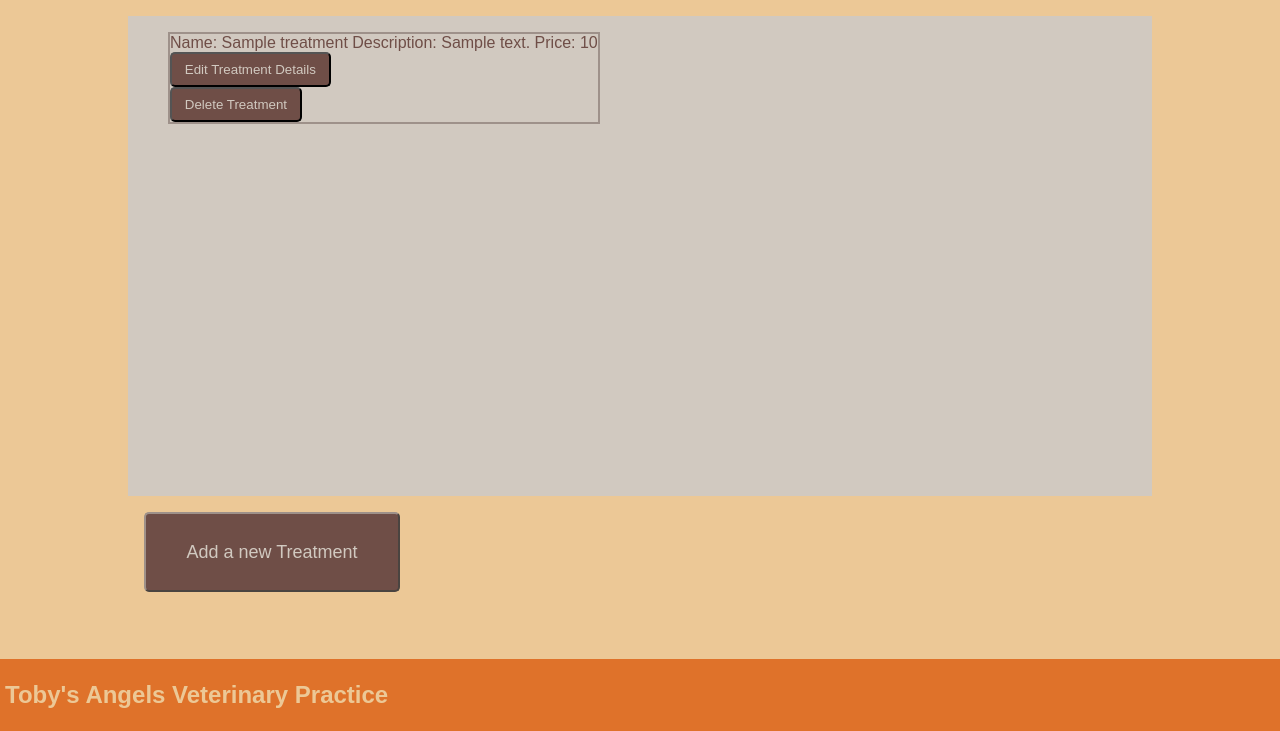
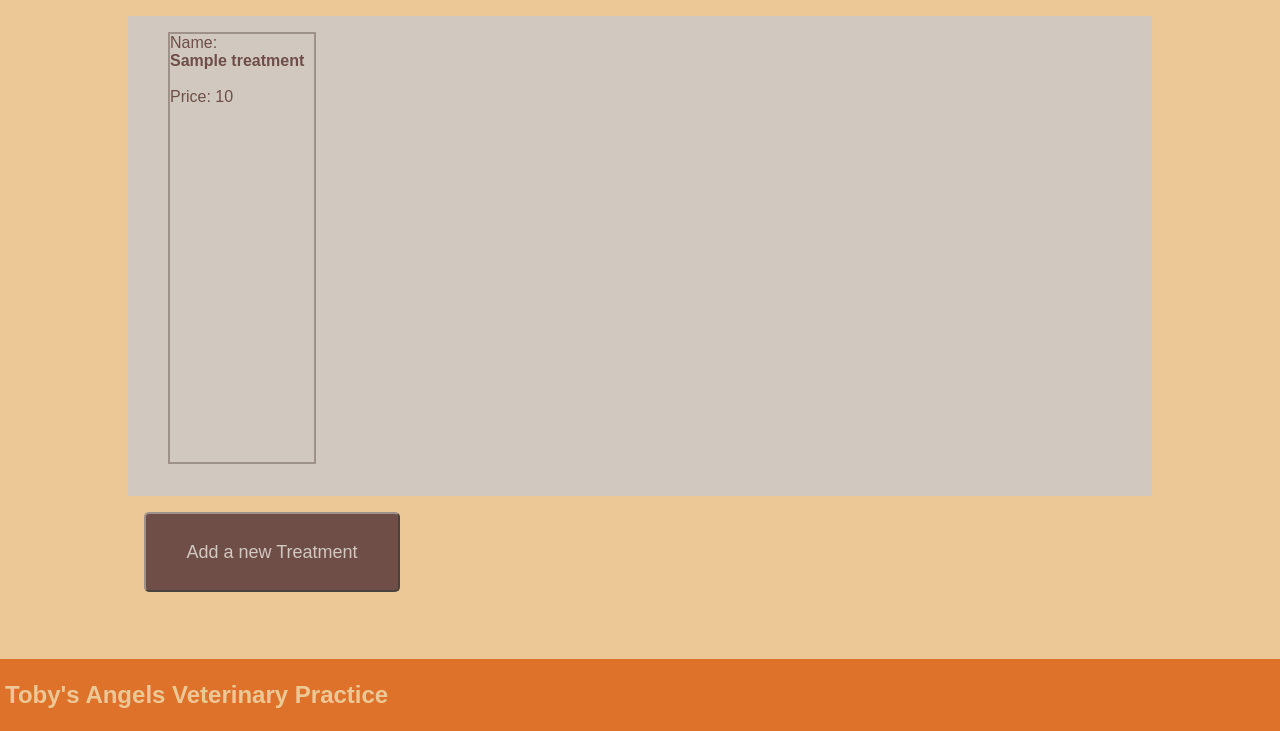
Before and after one commit to IronsideF/vet_manager_flask_project, a Flask app: page /treatments in a window 1280 px wide. Shown: the part 69-800 px from the top of the page. Run offline with Flask 2, Linux system fonts and the light colour scheme; a database or web service that is not in the repository returns one stand-in record (values such as "Sample title"); some libraries are stand-ins or nearby versions.

Commit message:
updated treatments, appointments and animal pages to display new back end functionality and link appropriately

```diff
--- a/controllers/animal_controller.py
+++ b/controllers/animal_controller.py
@@ -17,7 +17,8 @@ def index():
 @animals_blueprint.route('/animals/<id>')
 def show(id):
     animal = animal_repo.select(id)
-    return render_template('animals/show.html', animal=animal, date=date.today())
+    appointments = animal_repo.appointments(id)
+    return render_template('animals/show.html', animal=animal, date=date.today(), appointments=appointments)
 
 # NEW
 # GET /animals/new
--- a/repositories/appointment_repository.py
+++ b/repositories/appointment_repository.py
@@ -3,6 +3,7 @@ from db.run_sql import run_sql
 import repositories.vet_repository as vet_repo
 import repositories.animal_repository as animal_repo
 import repositories.treatment_repository as treatment_repo
+from datetime import time
 
 # INDEX
 # GET /appointments
--- a/static/style.css
+++ b/static/style.css
@@ -133,6 +133,14 @@ ul {
     overflow: auto;
 }
 
+.treatment-list {
+    width: 100%;
+    display: grid;
+    grid-template-columns: 15% 15% 15% 15% 15%;
+    column-gap: 5%;
+    row-gap: 5%;
+}
+
 .index-list ul li {
     display: flex;
     flex-direction: column;
@@ -256,9 +264,10 @@ ul {
 
 .animal-page {
     background-color: var(--standout-color);
-    height: 60vh;
+    height: 70vh;
     display: grid;
     grid-template-columns: 40% 35% 25%;
+    grid-template-rows: 60% 40%;
 }
 
 .animal-details {
@@ -274,6 +283,10 @@ ul {
     grid-column: 1 / span 3;
 }
 
+.upcoming-appointments ul li {
+    margin-top: 2vh;
+}
+
 footer {
     position: fixed;
     bottom: 0;
--- a/templates/treatments/index.html
+++ b/templates/treatments/index.html
@@ -1,14 +1,9 @@
 {% extends 'base.html' %} {% block content %}
     <div class="index-list">
-        <ul>
+        <ul class="treatment-list">
             {% for treatment in treatments %}
-                <li>Name: {{treatment.name}}
-                    Description: {{treatment.description}}
-                    Price: {{treatment.price}}
-                    <a href="/treatments/{{treatment.id}}/edit"><button class="form-button">Edit Treatment Details</button></a>
-                    <form action="/treatments/{{treatment.id}}/delete" method="post">
-                        <button type="submit" class="form-button">Delete Treatment</button>
-                    </form>
+                <li>Name: <a href="/treatments/{{treatment.id}}">{{treatment.name}}</a><br>
+                    Price: {{treatment.price}} <br>
                 </li>
             {% endfor %}
         </ul>
```
Also changed, not shown: repositories/animal_repository.py (+10 -0 lines), templates/animals/show.html (+8 -3 lines), templates/appointments/index.html (+5 -5 lines), templates/treatments/show.html (+12 -4 lines).
